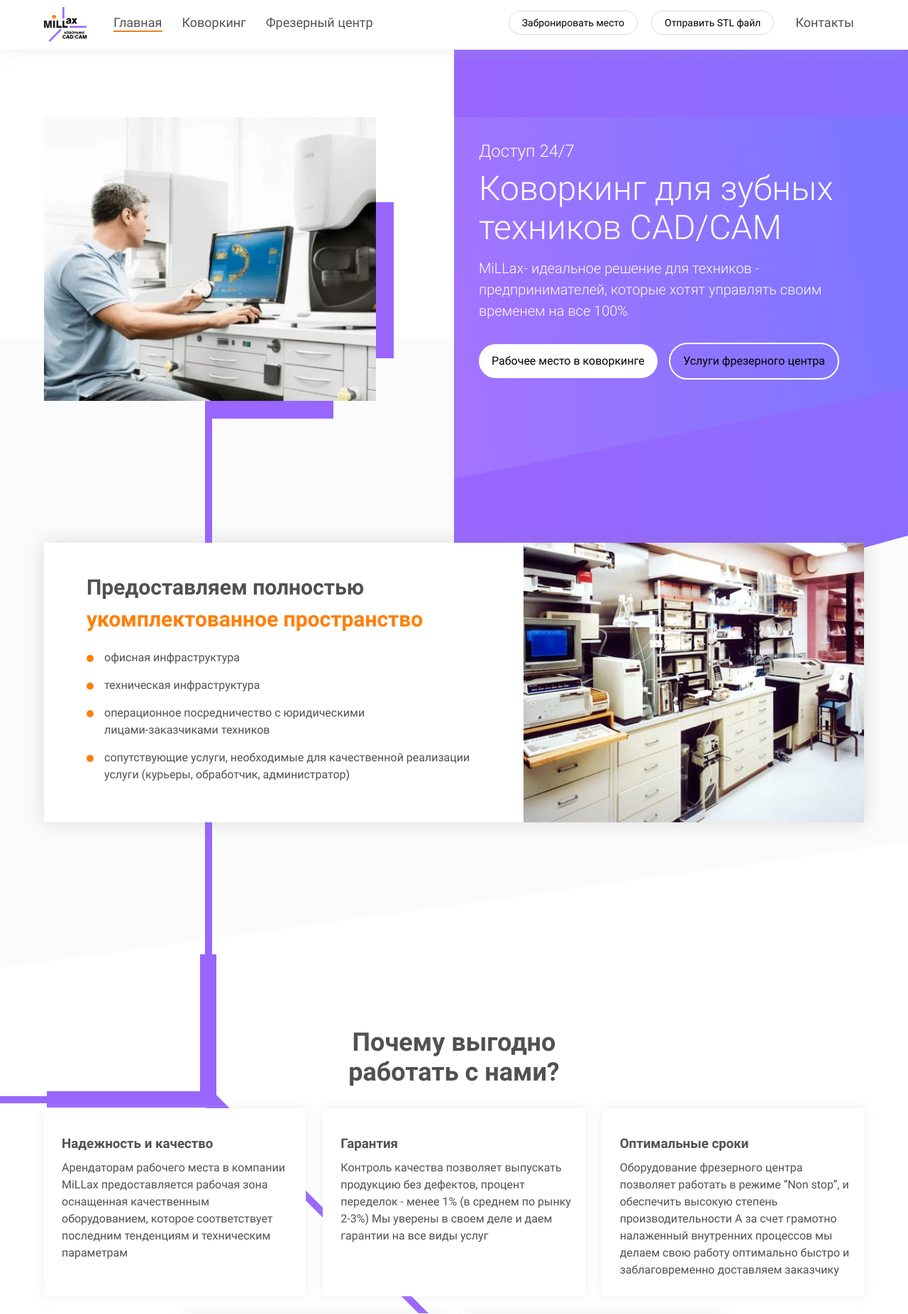
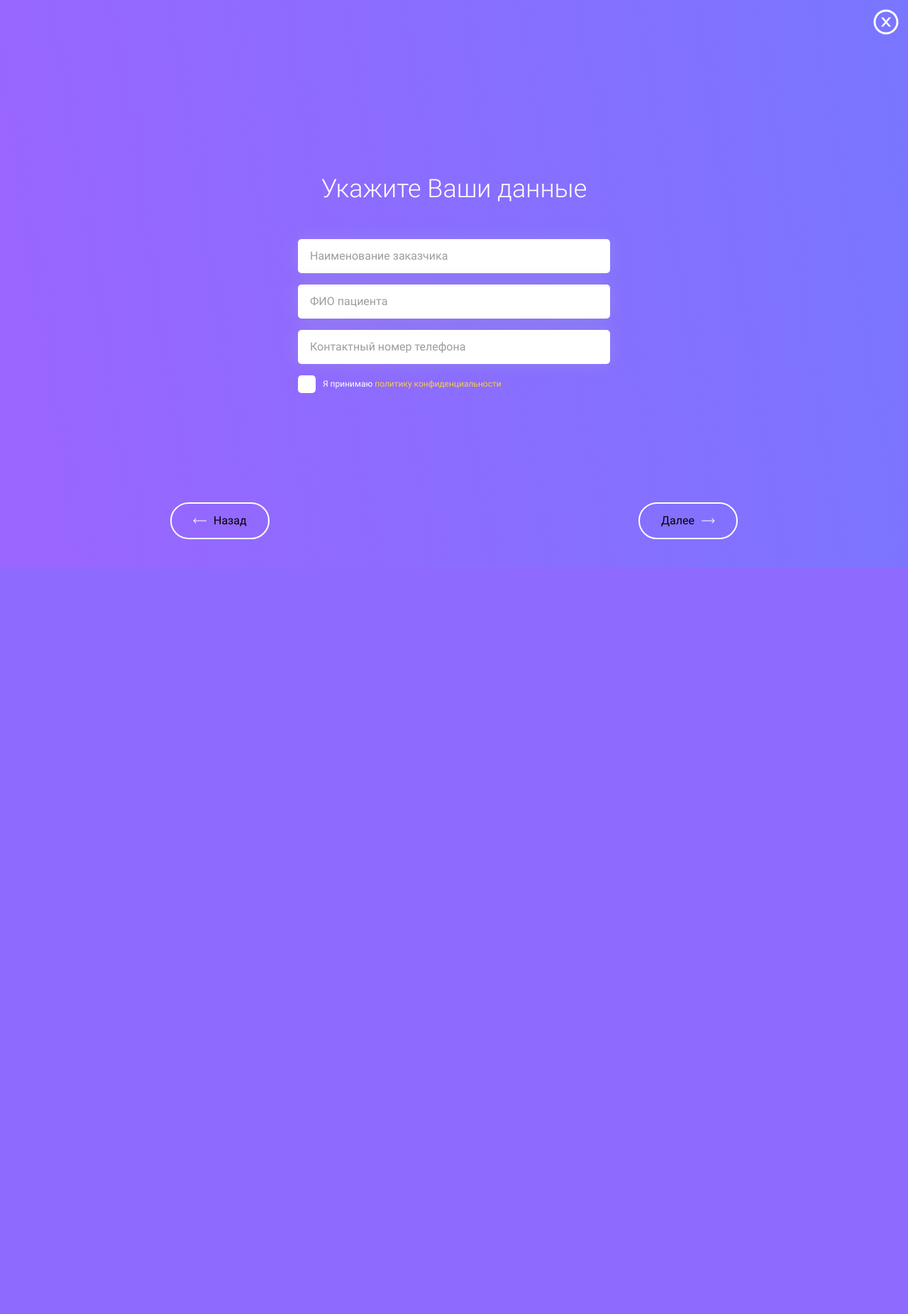
Before and after one commit to acr0matic/MillAX, a PHP site: page /index.php in a window 1280 px wide. Shown: the top 1852 px of the page at 71% size. After the commit the page ends 800 px from the top, so only its background shows below. Run offline with PHP 8.4, Linux system fonts and the light colour scheme; style sheets or scripts are compiled from the project's sources.

Commit message:
feat: верстка первого слайда STL

```diff
--- a/src/partials/footer.php
+++ b/src/partials/footer.php
@@ -164,6 +164,68 @@
   </div>
 </div>
 
+<div class="modal micromodal-slide is-open" id="modal-stl">
+  <div class="modal__overlay modal-stl__overlay" data-micromodal-close>
+    <button class="modal__close" data-micromodal-close></button>
+
+    <div class="modal__container modal-stl__container">
+      <div class="stl">
+        <div class="swiper-container stl__slider stl-slider">
+          <div class="swiper-wrapper">
+            <div class="swiper-slide">
+              <div class="stl-slider__slide stl-slider__slide--form">
+                <div class="modal__header">
+                  <h2 class="modal__title">
+                    Укажите Ваши данные
+                  </h2>
+                </div>
+                <!-- /.modal__title -->
+
+                <div class="modal__content">
+                  <form action="" class="form form-excursion">
+                    <input class="input input-field mb-3" type="text" placeholder="Наименование заказчика" name="user_name">
+                    <input class="input input-field mb-3" type="text" placeholder="ФИО пациента" name="patient_name">
+                    <input class="input input-field mb-3" type="tel" placeholder="Контактный номер телефона" name="user_phone">
+                    <div class="form__policy">
+                      <label class="checkbox">
+                        <input type="checkbox">
+                        <span class="checkbox__mark"></span>
+                        <span class="checkbox__label">Я принимаю <a href="" class="checkbox__policy">политику конфиденциальности</a></span>
+                      </label>
+                    </div>
+                    <!-- /.policy-wrapper -->
+                  </form>
+                </div>
+                <!-- /.modal__content -->
+              </div>
+              <!-- /.stl-slider__slide -->
+            </div>
+            <!-- /.swiper-slide -->
+          </div>
+          <!-- /.swiper-wrapper -->
+        </div>
+        <!-- /.swiper-container -->
+      </div>
+      <!-- /.stl -->
+    </div>
+    <!-- /.modal__container -->
+
+    <div class="stl-slider__control">
+      <button class="stl-slider__prev stl-slider__button button button-outline">
+        <img src="img/icons/controls/arrow--left.svg" alt="">
+        Назад
+      </button>
+      <button class="stl-slider__next stl-slider__button button button-outline">
+        Далее
+        <img src="img/icons/controls/arrow--right.svg" alt="">
+      </button>
+    </div>
+    <!-- /.stl-slider__control -->
+  </div>
+  <!-- /.modal__overlay -->
+</div>
+<!-- /.modal -->
+
 <!-- Скрипты -->
 <!-- build:js -->
 <script src="scripts/libraries/swiper.js"></script>
--- a/src/scripts/slider.js
+++ b/src/scripts/slider.js
@@ -12,10 +12,18 @@ const coworkingSlider = new Swiper('.coworking-slider', {
       slidesPerView: 2,
     },
   },
+});
 
-  // preloadImages: false,
-  // lazy: true
+const stlSlider = new Swiper('.stl__slider', {
+  slidesPerView: 1,
+
+  navigation: {
+    nextEl: '.stl-slider__next',
+    prevEl: '.stl-slider__prev',
+  },
 });
+
+
 
 const excursionSlider = new Swiper('.excursion-slider', {
   slidesPerView: 1,
--- a/src/scss/components/input/_input.scss
+++ b/src/scss/components/input/_input.scss
@@ -4,6 +4,8 @@
 // -----------------------------------------------------------------------------
 
 .input {
+  box-sizing: border-box;
+
   outline: none;
   border: none;
   border-radius: 5px;
--- a/src/scss/components/modal/_main.scss
+++ b/src/scss/components/modal/_main.scss
@@ -1,2 +1,3 @@
 @import 'modal';
 @import 'modal-equipment';
+@import 'modal-stl';
--- /dev/null
+++ b/src/scss/components/modal/_modal-stl.scss
@@ -0,0 +1,14 @@
+.modal-stl {
+  &__overlay {
+    background-color: $palette-purple;
+    background-image: linear-gradient(81.1deg, #9966ff 6.15%, #7976ff 100.16%);
+  }
+
+  &__container {
+    width: 100%;
+    max-width: 100%;
+
+    background-color: transparent;
+    background-image: none;
+  }
+}
--- a/src/scss/components/modal/_modal.scss
+++ b/src/scss/components/modal/_modal.scss
@@ -28,7 +28,7 @@
   overflow-y: auto;
 
   color: $text-white;
-  background-color: #fff;
+  background-color: $palette-purple;
   background-image: linear-gradient(81.1deg, #9966ff 6.15%, #7976ff 100.16%);
 
   @include breakpoint($breakpoint-mobile-large) {
--- a/src/scss/components/slider/_main.scss
+++ b/src/scss/components/slider/_main.scss
@@ -3,3 +3,4 @@
 @import 'excursion';
 @import 'resident';
 @import 'service';
+@import 'stl';
--- /dev/null
+++ b/src/scss/components/slider/_stl.scss
@@ -0,0 +1,38 @@
+.stl-slider {
+  &__control {
+    position: absolute;
+    bottom: 40px;
+
+    @include flex();
+
+    width: 100%;
+    max-width: 800px;
+  }
+
+  &__button {
+    @include flex();
+
+    padding-left: 30px;
+    padding-right: 30px;
+  }
+
+  &__prev {
+    img {
+      margin-right: 10px;
+    }
+  }
+
+  &__next {
+    img {
+      margin-left: 10px;
+    }
+  }
+
+  &__slide {
+    margin: 0 auto;
+
+    &--form {
+      max-width: 440px;
+    }
+  }
+}
```
Also changed, not shown: src/img/icons/controls/arrow--left.svg (added), src/img/icons/controls/arrow--right.svg (added).
